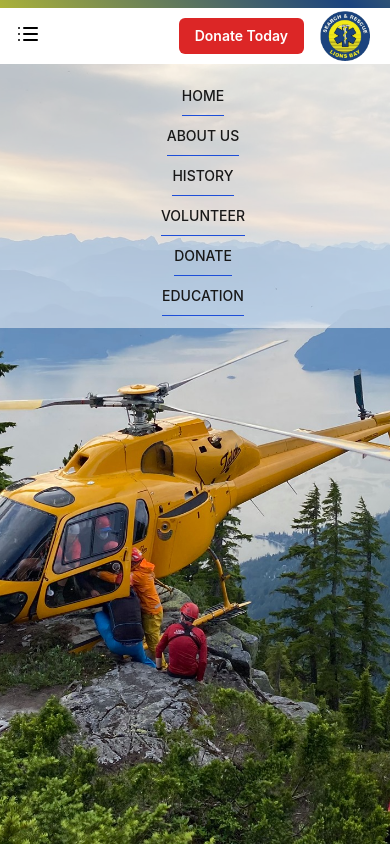
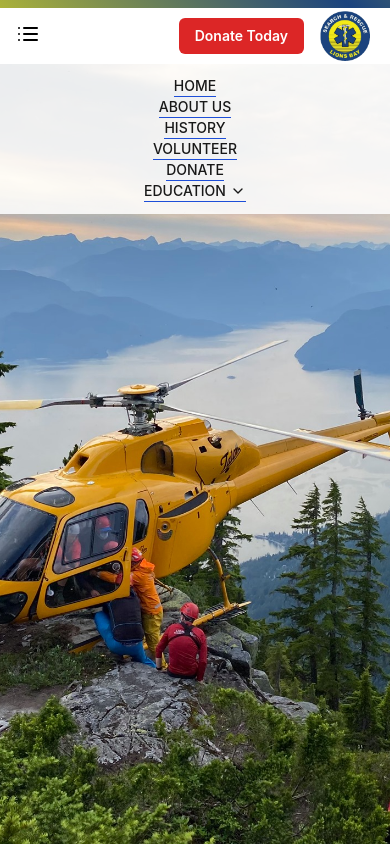
Before and after one commit to jacobsch/lbsar.com, a Next.js app: page / in a window 390 px wide. Both pictures are taken after a click on the button 28 px from the left and 33 px from the top of the page. Shown: the top 844 px of the page. Built offline with nearby package versions, Linux system fonts and the light colour scheme.

Commit message:
header redo for education drop down

```diff
--- a/src/components/layout/Header.tsx
+++ b/src/components/layout/Header.tsx
@@ -1,58 +1,35 @@
 import Image from 'next/image';
 import { useEffect, useState } from 'react';
-import { List, Menu } from 'react-feather';
+import { List, Menu, ChevronDown } from 'react-feather';
 
 import UnderlineLink from '@/components/ui/links/UnderlineLink';
 import logo from '~/images/logo.png';
 
+/* -------------------- NAV DATA -------------------- */
 const links = [
   { href: '/', label: 'Home' },
   { href: '/#about-1', label: 'About Us' },
   { href: '/history', label: 'History' },
   { href: '/volunteer', label: 'Volunteer' },
   { href: '/donate', label: 'Donate' },
-  { href: '/education', label: 'Education' },
 ];
 
-const HeaderItem = ({ href, label }: { href: string; label: string }) => {
-  return (
-    <UnderlineLink
-      href={href}
-      className='navbar-link navbar-text-black ms-4 h-10 w-fit lg:ms-0 lg:h-auto lg:w-auto'
-    >
-      {label.toUpperCase()}
-    </UnderlineLink>
-  );
-};
+const educationLinks = [
+  { href: '/education', label: 'Overview' },
+  { href: '/education/training', label: 'EduPage1' },
+  { href: '/education/resources', label: 'EduPage2' },
+  { href: '/education/youth', label: 'EduPage3' },
+];
 
-const DonateButton = () => {
-  return (
-    <a
-      href='https://www.canadahelps.org/en/dn/9468'
-      target='_blank'
-      className="
-        items-center
-        rounded-md
-        bg-red-600
-        px-4
-        py-2
-        text-sm
-        font-semibold
-        text-white
-        hover:bg-red-700
-        transition-colors
-        whitespace-nowrap
-        mr-4
-      "
-    >
-      Donate Today
-    </a>
-  );
-};
-
-export default function Header({ transparentHeader = true }: { transparentHeader: boolean }) {
+/* -------------------- HEADER -------------------- */
+export default function Header({
+  transparentHeader = true,
+}: {
+  transparentHeader: boolean;
+}) {
   const [isNavbarTransparent, setIsNavbarTransparent] = useState(true);
   const [isOpen, setIsOpen] = useState(false);
+  const [educationOpen, setEducationOpen] = useState(false);
 
   const toggleMenu = () => setIsOpen(!isOpen);
 
@@ -73,41 +50,132 @@ export default function Header({ transparentHeader = true }: { transparentHeader
           : 'bg-white'
       }`}
     >
-      <div className='gradient'>&nbsp;</div>
-      <nav className='flex h-14 items-center justify-between w-full pl-4 pr-1 lg:pl-8 lg:pr-2 relative'>
-        {/* LEFT: Nav links + Hamburger */}
-        <div className='flex items-center space-x-4'>
-          {/* Mobile hamburger */}
-          <div className='lg:hidden'>
-            <button onClick={toggleMenu} className='focus:outline-none'>
+      <div className="gradient">&nbsp;</div>
+
+      <nav className="flex h-14 items-center justify-between w-full pl-4 pr-1 lg:pl-8 lg:pr-2 relative">
+        {/* LEFT */}
+        <div className="flex items-center space-x-4">
+          {/* MOBILE HAMBURGER */}
+          <div className="lg:hidden">
+            <button onClick={toggleMenu}>
               {isOpen ? <List /> : <Menu />}
             </button>
           </div>
 
-          {/* Desktop nav links */}
-          <ul className='hidden lg:flex items-center space-x-10'>
-            {links.map(({ href, label }) => (
-              <li key={`${href}${label}`}>
-                <HeaderItem href={href} label={label} />
+          {/* DESKTOP NAV */}
+          <ul className="hidden lg:flex items-center space-x-10">
+            {links.map((link) => (
+              <li key={link.href}>
+                <UnderlineLink
+                  href={link.href}
+                  className="navbar-link navbar-text-black"
+                >
+                  {link.label.toUpperCase()}
+                </UnderlineLink>
               </li>
             ))}
+
+            {/* EDUCATION (DESKTOP) */}
+            <li className="relative group">
+              <UnderlineLink
+                href="#"
+                className="navbar-link navbar-text-black flex items-center gap-1"
+                onClick={(e) => {
+                  e.preventDefault();
+                }}
+              >
+                EDUCATION
+                <ChevronDown
+                  size={14}
+                  className="transition-transform group-hover:rotate-180"
+                />
+              </UnderlineLink>
+
+              {/* Dropdown */}
+              <div className="absolute left-0 top-full pt-2 hidden group-hover:block">
+                <ul className="bg-white shadow-lg rounded-md overflow-hidden min-w-[200px] z-50">
+                  {educationLinks.map((item) => (
+                    <li
+                      key={item.href}
+                      className="px-4 py-2 hover:bg-gray-100 whitespace-nowrap"
+                    >
+                      <UnderlineLink href={item.href}>
+                        {item.label}
+                      </UnderlineLink>
+                    </li>
+                  ))}
+                </ul>
+              </div>
+            </li>
           </ul>
         </div>
 
-        {/* RIGHT: Logo + Donate Button */}
-        <div className='flex items-center ml-auto mr-4 lg:mr-3 -mt-0'>
-          <DonateButton></DonateButton>
-          <Image src={logo} alt='Lions Bay SAR Logo' width={50} height={50} />
+        {/* RIGHT */}
+        <div className="flex items-center ml-auto mr-4 lg:mr-3">
+          <a
+            href="https://www.canadahelps.org/en/dn/9468"
+            target="_blank"
+            className="
+              items-center rounded-md
+              bg-red-600 px-4 py-2
+              text-sm font-semibold text-white
+              hover:bg-red-700 transition-colors
+              whitespace-nowrap mr-4
+            "
+          >
+            Donate Today
+          </a>
+          <Image src={logo} alt="Lions Bay SAR Logo" width={50} height={50} />
         </div>
 
         {/* MOBILE DROPDOWN */}
         {isOpen && (
-          <ul className='absolute start-0 top-14 w-full bg-white/[0.50] py-3 lg:hidden'>
-            {links.map(({ href, label }) => (
-              <li key={`${href}${label}`} className='text-center'>
-                <HeaderItem href={href} label={label} />
+          <ul className="absolute start-0 top-14 w-full bg-white/[0.85] py-3 lg:hidden">
+            {links.map((link) => (
+              <li key={link.href} className="text-center">
+                <UnderlineLink
+                  href={link.href}
+                  className="navbar-link navbar-text-black"
+                >
+                  {link.label.toUpperCase()}
+                </UnderlineLink>
               </li>
             ))}
+
+            {/* EDUCATION (MOBILE) */}
+            <li className="flex flex-col items-center">
+              <UnderlineLink
+                href="#"
+                className="navbar-link navbar-text-black flex items-center gap-1"
+                onClick={(e) => {
+                  e.preventDefault();
+                  setEducationOpen(!educationOpen);
+                }}
+              >
+                EDUCATION
+                <ChevronDown
+                  size={16}
+                  className={`transition-transform ${
+                    educationOpen ? 'rotate-180' : ''
+                  }`}
+                />
+              </UnderlineLink>
+
+              {educationOpen && (
+                <ul className="mt-2 w-full">
+                  {educationLinks.map((item) => (
+                    <li key={item.href} className="text-center">
+                      <UnderlineLink
+                        href={item.href}
+                        className="navbar-link navbar-text-black"
+                      >
+                        {item.label.toUpperCase()}
+                      </UnderlineLink>
+                    </li>
+                  ))}
+                </ul>
+              )}
+            </li>
           </ul>
         )}
       </nav>
```
